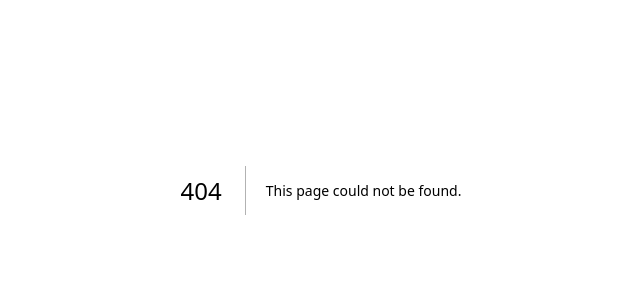
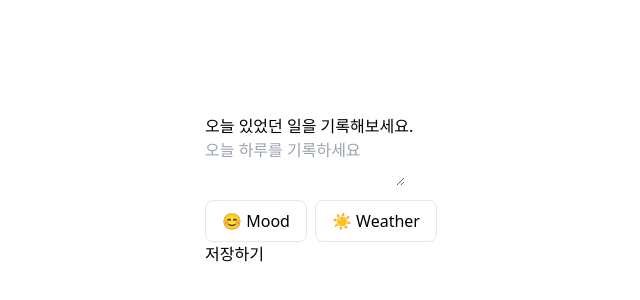
Before and after one commit to duddlfkd02/my-diary, a Next.js app: page /diary in a window 1280 px wide. Before the commit this address had no page. Shown: the part 210-510 px from the top of the page, without its empty margins (319-959 px from the left). Built offline with nearby package versions, Linux system fonts and the light colour scheme; no server answers.

Commit message:
add : 일기 작성, 테이블 등록 확인

```diff
--- /dev/null
+++ b/src/app/diary/page.tsx
@@ -0,0 +1,11 @@
+import DiaryForm from "@/components/DiaryForm";
+
+const DiaryPage = () => {
+  return (
+    <div className="flex min-h-screen flex-col items-center justify-center">
+      <DiaryForm />
+    </div>
+  );
+};
+
+export default DiaryPage;
--- /dev/null
+++ b/src/components/DiaryForm.tsx
@@ -0,0 +1,58 @@
+"use client";
+
+import useUser from "@/hooks/useUser";
+import { createDiary } from "@/libs/diaryApi";
+import { Diary } from "@/types/diary";
+import { useState } from "react";
+
+const DiaryForm = () => {
+  const { user } = useUser();
+  const [content, setContent] = useState<string>("");
+  const [mood, setMood] = useState<string>("");
+  const [weather, setWeather] = useState<string>("");
+  const [time, setTime] = useState<string>("");
+
+  const handleSubmit = async (e: React.FormEvent) => {
+    e.preventDefault();
+    if (!user) {
+      alert("로그인이 필요합니다.");
+      return;
+    }
+
+    try {
+      const newDiary = {
+        user_id: user.id,
+        content,
+        mood,
+        weather
+      };
+      await createDiary(newDiary);
+      setContent("");
+      alert("일기가 저장되었습니다.");
+    } catch (error) {
+      console.error("일기 저장 오류 발생", error);
+    }
+  };
+
+  return (
+    <div>
+      <h2>오늘 있었던 일을 기록해보세요.</h2>
+      <textarea
+        placeholder="오늘 하루를 기록하세요"
+        value={content}
+        onChange={(e) => setContent(e.target.value)}
+      ></textarea>
+      <div className="mt-2 flex gap-2">
+        <button onClick={() => setMood("😊")} className="rounded-lg border px-4 py-2">
+          😊 Mood
+        </button>
+        <button onClick={() => setWeather("☀️")} className="rounded-lg border px-4 py-2">
+          ☀️ Weather
+        </button>
+      </div>
+      <button onClick={handleSubmit}>저장하기</button>
+    </div>
+  );
+};
+
+export default DiaryForm;
--- /dev/null
+++ b/src/components/DiaryList.tsx
@@ -0,0 +1,32 @@
+import useUser from "@/hooks/useUser";
+import { getDiaries } from "@/libs/diaryApi";
+import { Diary } from "@/types/diary";
+import { useEffect, useState } from "react";
+
+const DiaryList = () => {
+  const { user } = useUser();
+  const [diaries, setDiaries] = useState<Diary[]>([]);
+
+  useEffect(() => {
+    if (user) {
+      getDiaries(user.id)
+        .then((data) => setDiaries(data))
+        .catch((error) => console.error("다이어리 목록 불러오기 실패:", error));
+    }
+  }, [user]);
+  return (
+    <div className="p-4">
+      {diaries.length > 0 ? (
+        diaries.map((diary) => (
+          <div key={diary.id} className="mb-2 rounded-lg border p-4">
+            <p>{diary.content}</p>
+          </div>
+        ))
+      ) : (
+        <p>작성된 일기가 없습니다.</p>
+      )}
+    </div>
+  );
+};
+
+export default DiaryList;
--- /dev/null
+++ b/src/libs/diaryApi.ts
@@ -0,0 +1,20 @@
+import { Diary } from "@/types/diary";
+import { supabase } from "./supabase";
+
+export const createDiary = async (diary: Omit<Diary, "id" | "date">) => {
+  const { data, error } = await supabase.from("diaries").insert([diary]).select();
+
+  if (error) throw new Error(`다이어리 저장 실패하였습니다. ${error.message}`);
+  return data;
+};
+
+export const getDiaries = async (userId: string): Promise<Diary[]> => {
+  const { data, error } = await supabase
+    .from("diaries")
+    .select("*")
+    .eq("user_id", userId)
+    .order("date", { ascending: false });
+
+  if (error) throw new Error(`다이어리 데이터 불러오기 실패하였습니다.. ${error.message}`);
+  return data || [];
+};
--- /dev/null
+++ b/src/types/diary.ts
@@ -0,0 +1,9 @@
+export interface Diary {
+  id?: string;
+  user_id: string;
+  content: string;
+  mood?: string;
+  weather?: string;
+  date?: string;
+  created_at?: string;
+}
```
Also changed, not shown: src/components/DiaryCard.tsx (deleted).
